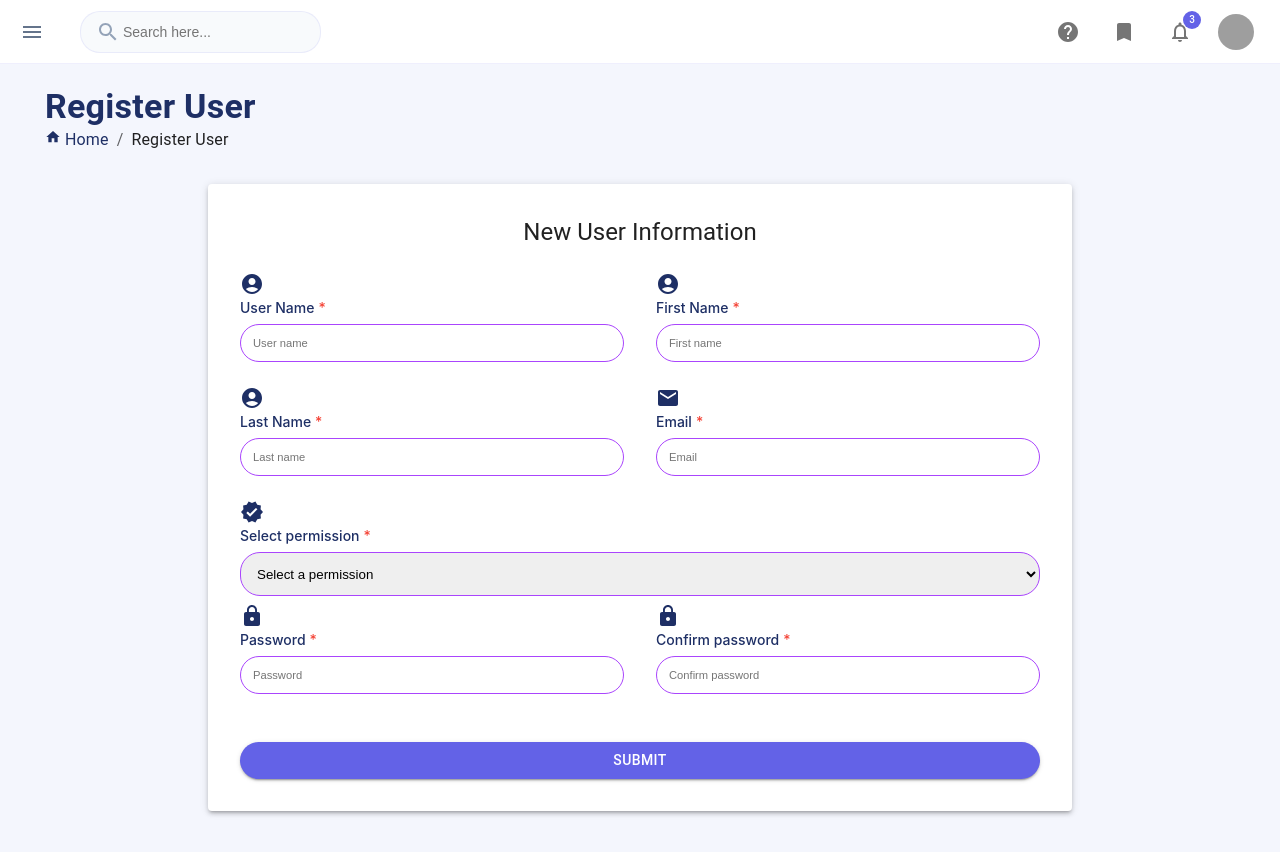
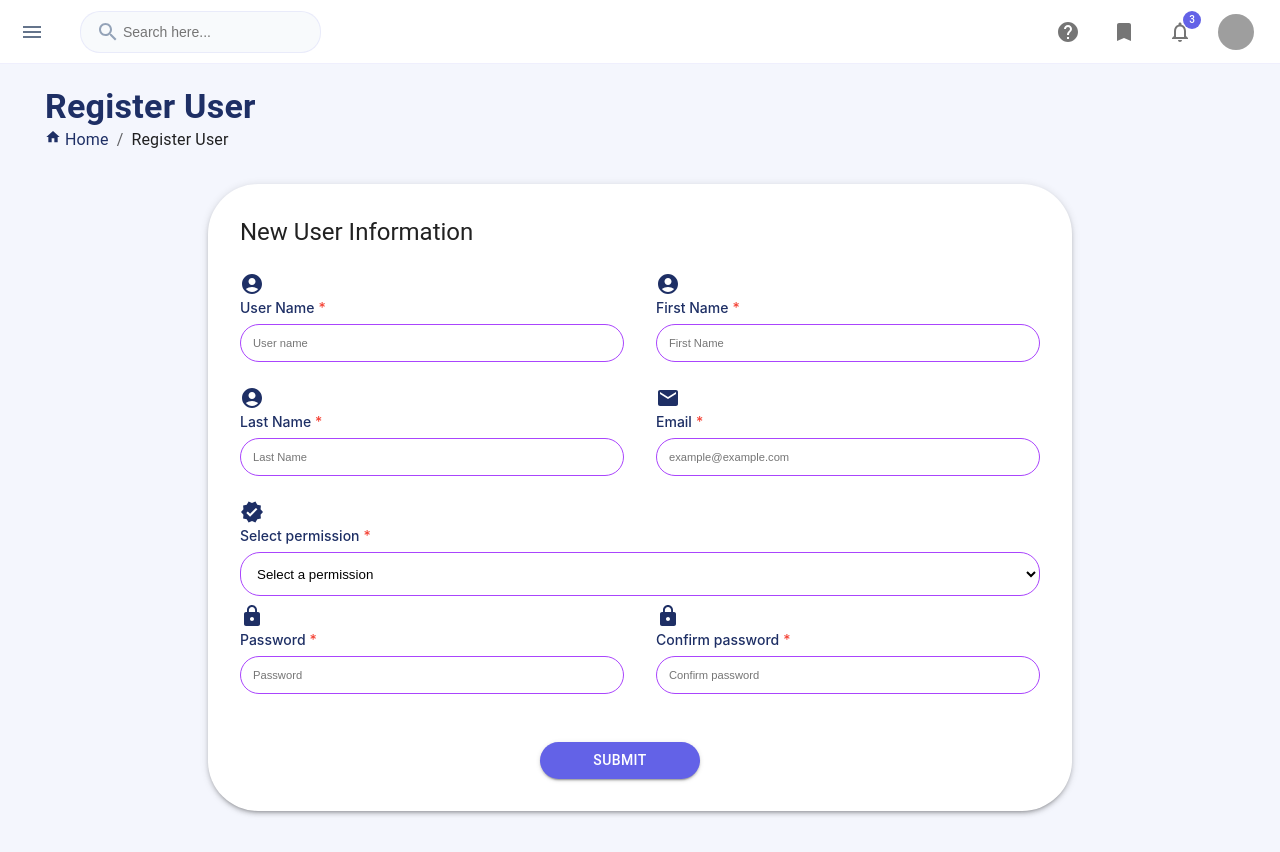
Before and after one commit to ChristianEmmMV/APIBI-Frond-end, a React (Vite) app: page /register-user in a window 1280 px wide. Built offline with nearby package versions, Linux system fonts and the light colour scheme; grey boxes are pictures that could not be loaded.

Commit message:
[UPDATE] Register user styles updated

```diff
--- a/src/pages/RegisterUser/RegisterUser.jsx
+++ b/src/pages/RegisterUser/RegisterUser.jsx
@@ -119,8 +119,8 @@ const RegisterUser = () => {
       </Box>
 
       <Box display="flex" justifyContent="center" alignItems="center" minHeight="10vh">
-        <Paper elevation={3} style={{ padding: "32px", width: "800px", margin: "0 auto" }}>
-          <Typography variant="h5" align="center" style={{ marginBottom: "24px" }}>
+        <Paper elevation={3} style={{ padding: "32px", width: "800px", margin: "0 auto", borderRadius: "50px" }}>
+          <Typography variant="h5" align="center" style={{ marginBottom: "24px",textAlign:"left" }}>
             New User Information
           </Typography>
 
@@ -145,7 +145,7 @@ const RegisterUser = () => {
               name="firstName"
               value={formData.firstName}
               onChange={handleInputChange}
-              placeholder="First name"
+              placeholder="First Name"
               className={styles.formInput}
               required/>
             </div>
@@ -160,7 +160,7 @@ const RegisterUser = () => {
               name="lastName"
               value={formData.lastName}
               onChange={handleInputChange}
-              placeholder="Last name"
+              placeholder="Last Name"
               className={styles.formInput}
               required/>
             </div>
@@ -172,7 +172,7 @@ const RegisterUser = () => {
               name="email"
               value={formData.email}
               onChange={handleInputChange}
-              placeholder="Email"
+              placeholder="example@example.com"
               className={styles.formInput}
               required/>
             </div>
@@ -222,7 +222,7 @@ const RegisterUser = () => {
             </div>
           </div>
 
-          <Button variant="contained" color="primary" onClick={handleRegister}  fullWidth style={{ marginTop: "24px", borderRadius: "20px",backgroundColor: "#6362e7" }}>
+          <Button variant="contained"  onClick={handleRegister}  fullWidth className={styles.button}>
             Submit
           </Button>
         </Paper>
--- a/src/pages/RegisterUser/registerUser.module.css
+++ b/src/pages/RegisterUser/registerUser.module.css
@@ -91,5 +91,13 @@
   .formSelect {
     height: 44px;
     width: 100%;
+    background-color: white;
+  }
 
+  .container .button {
+    margin-Top: 24px;
+    border-Radius: 20px;
+    width: 20%;
+    background-Color: #6362e7;
+    margin-left: 300px;
   }
```
